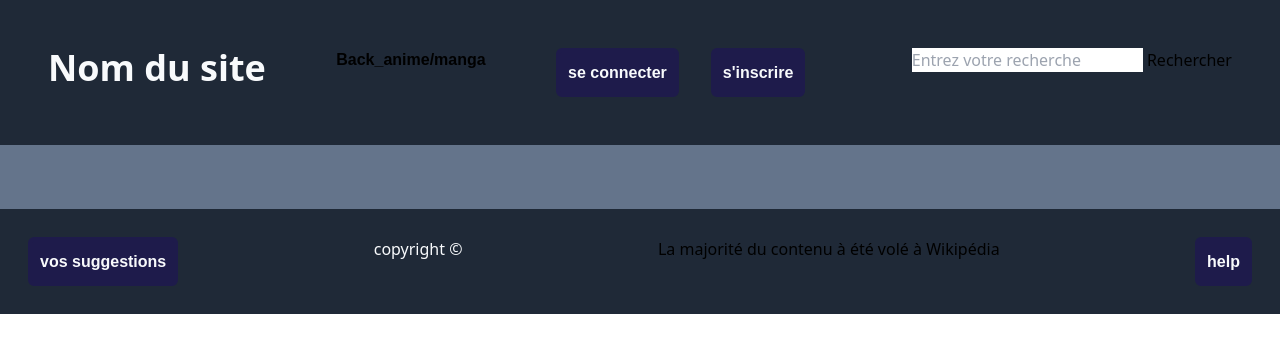
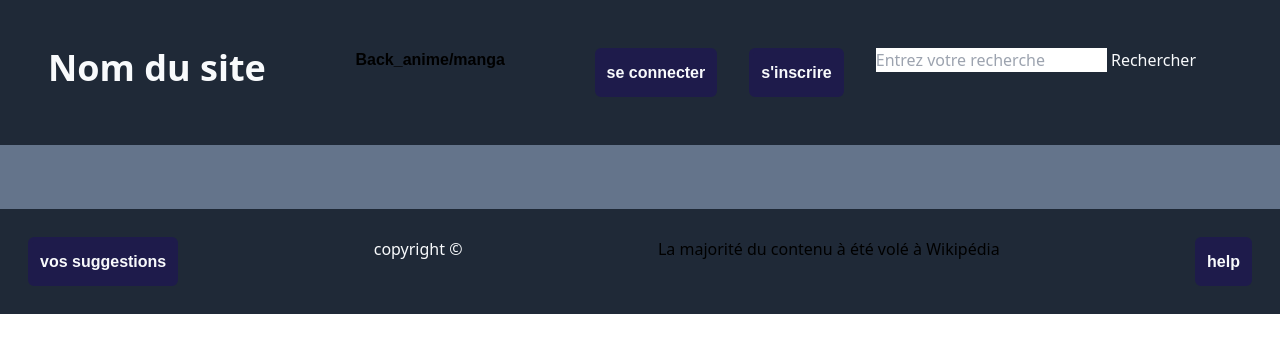
Before and after one commit to SoizicMM/Jules_Raphael, a Flask app: page / in a window 1280 px wide. Shown: the top 353 px of the page. Run offline with Flask 3, Linux system fonts and the light colour scheme; data that the repository does not hold is empty; some libraries are stand-ins or nearby versions.

Commit message:
update base.html

```diff
--- a/templates/base.html
+++ b/templates/base.html
@@ -37,6 +37,11 @@
       </button>
       {% endif %}
 
+      <!-- BARRE DE RECHERCHE  -->
+      <form action="recherche" method="POST" >
+        <input type="text" name="query" placeholder="Entrez votre recherche">
+        <input type="submit" value="Rechercher" class="text-slate-50" >
+      </form>
 
       <!--
        <script>
@@ -68,11 +73,6 @@
     </select> -->
     </ul>
 
-     <!-- BARRE DE RECHERCHE  -->
-    <form action="recherche" method="POST">
-      <input type="text" name="query" placeholder="Entrez votre recherche">
-      <input type="submit" value="Rechercher" >
-    </form>
 
   </header>
   {% block content %}
```
